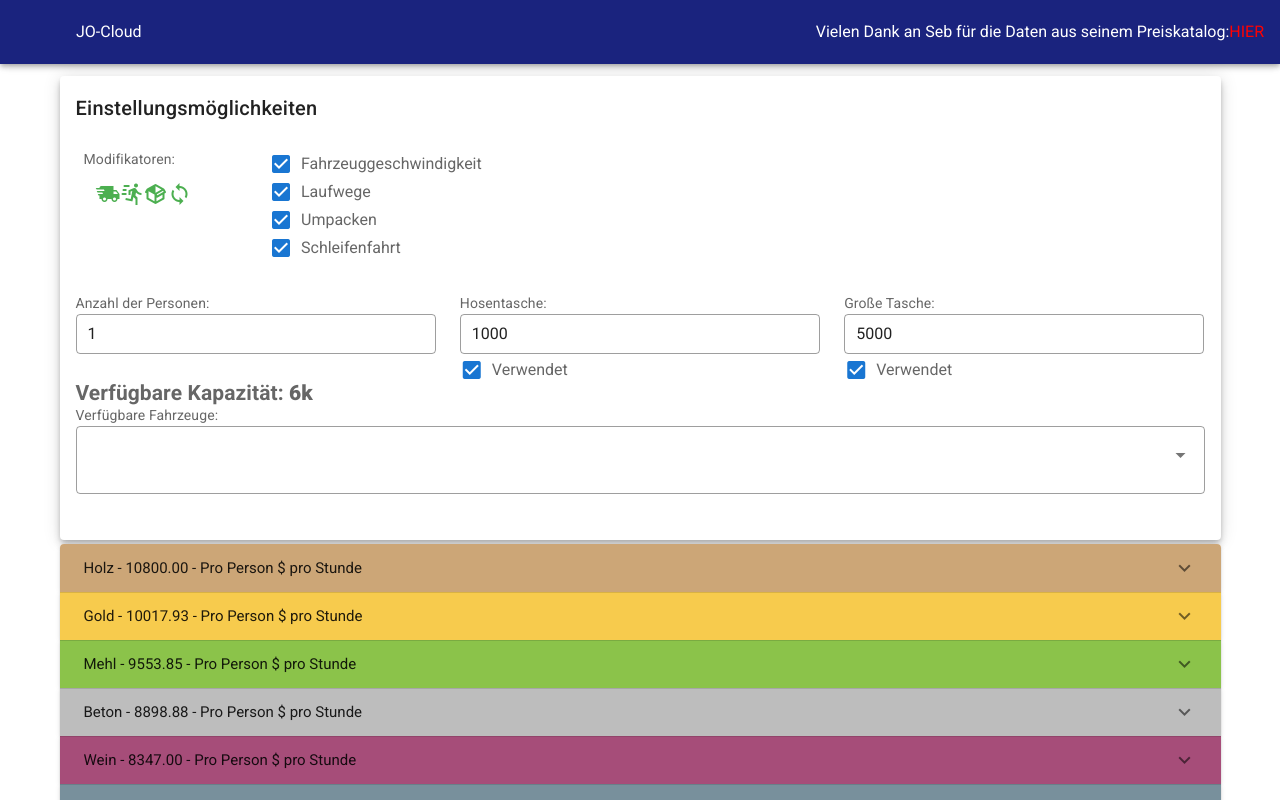
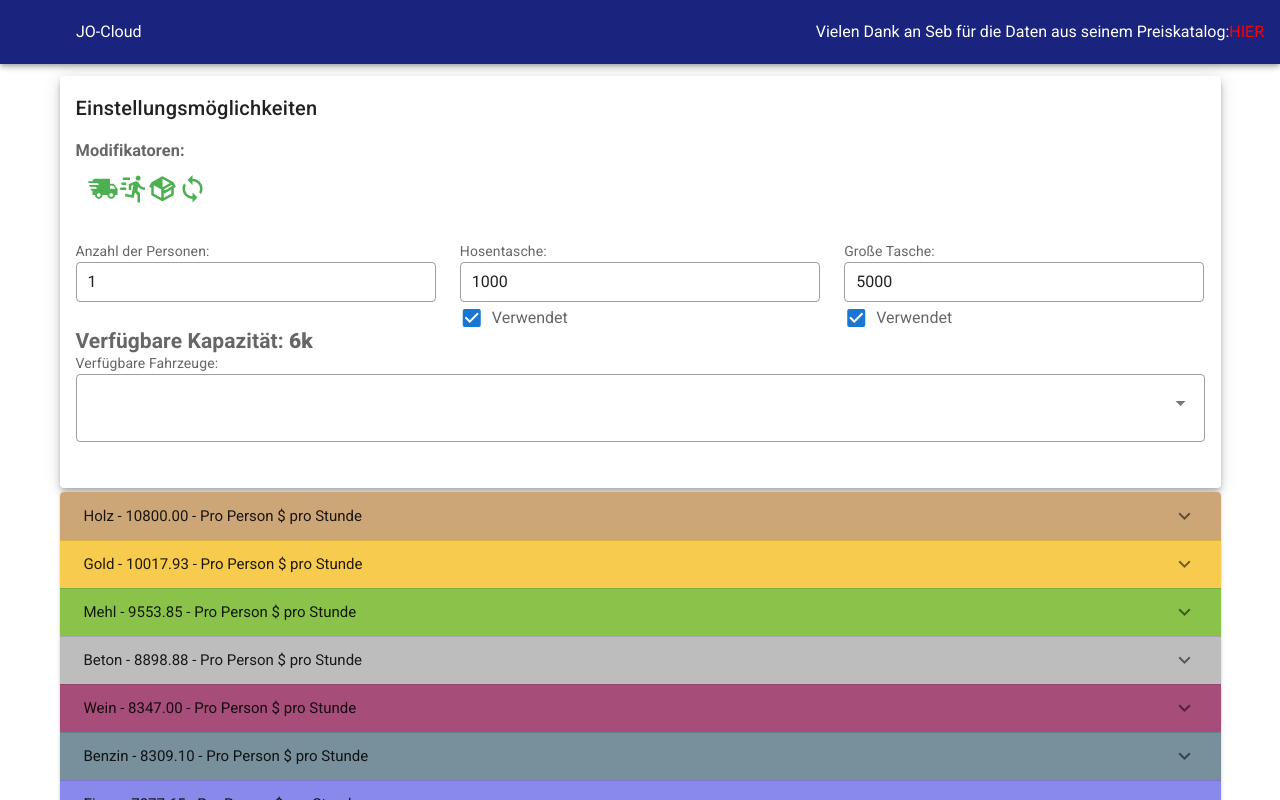
Before and after one commit to DaNeubi/ulifepreiskatalog, a Vue app: page / in a window 1280 px wide. Shown: the top 800 px of the page. Built offline with nearby package versions, Linux system fonts and the light colour scheme.

Commit message:
- design overhaul for the settings - car selection overhaul

```diff
--- a/src/views/Home.vue
+++ b/src/views/Home.vue
@@ -3,41 +3,43 @@
       <v-card class="mb-4" elevation="6">
         <v-card-title>Einstellungsmöglichkeiten</v-card-title>
         <v-card-text>
-        <v-row no-gutters class="pa-2">
-            <v-col cols="12" xs="12" sm="12" md="3" lg="2">
-                Modifikatoren:
-              <v-col xs="12" sm="12" md="12" lg="12" cols="12">
-                <v-tooltip bottom v-if="useVehicleSpeed">
+        <v-row no-gutters>
+            <v-col>
+                <h3>Modifikatoren:</h3>
+              <v-col>
+                <v-tooltip bottom>
                   <template v-slot:activator="{ on, attrs }">
-                    <v-icon v-on="on" v-bind="attrs" color="green">mdi-truck-fast</v-icon>
+                    <v-icon v-on="on" v-bind="attrs" :color="useVehicleSpeed ? 'green' : 'grey'"
+                            @click="useVehicleSpeed ? useVehicleSpeed = false : useVehicleSpeed = true"
+                            size="30">mdi-truck-fast</v-icon>
                   </template>
-                  <span><u>Fahrzeuggeschwindigkeit</u> wird mit einberechnet</span>
+                  <span><u>Fahrzeuggeschwindigkeit</u> wird {{useVehicleSpeed ? '' : 'nicht'}} mit einberechnet</span>
                 </v-tooltip>
-                <v-tooltip bottom v-if="useRunWays">
+                <v-tooltip bottom>
                   <template v-slot:activator="{ on, attrs }">
-                    <v-icon v-on="on" v-bind="attrs" color="green">mdi-run-fast</v-icon>
+                    <v-icon v-on="on" v-bind="attrs" :color="useRunWays ? 'green' : 'grey'"
+                            @click="useRunWays ? useRunWays = false : useRunWays = true"
+                            size="30">mdi-run-fast</v-icon>
                   </template>
-                  <span><u>Laufwege</u> werden mit einberechnet</span>
+                  <span><u>Laufwege</u> werden {{useRunWays ? '' : 'nicht'}} mit einberechnet</span>
                 </v-tooltip>
-                <v-tooltip bottom v-if="useUmpacken">
+                <v-tooltip bottom>
                   <template v-slot:activator="{ on, attrs }">
-                    <v-icon v-on="on" v-bind="attrs" color="green">mdi-package-variant</v-icon>
+                    <v-icon v-on="on" v-bind="attrs" :color="useUmpacken ? 'green' : 'grey'"
+                            @click="useUmpacken ? useUmpacken = false : useUmpacken = true"
+                            size="30">mdi-package-variant</v-icon>
                   </template>
-                  <span>Zeit für's <u>Umpacken</u> wird mit einberechnet</span>
+                  <span>Zeit für's <u>Umpacken</u> wird {{useUmpacken ? '' : 'nicht'}} mit einberechnet</span>
                 </v-tooltip>
-                <v-tooltip bottom v-if="useSchleifenfahrt">
+                <v-tooltip bottom>
                   <template v-slot:activator="{ on, attrs }">
-                    <v-icon v-on="on" v-bind="attrs" color="green">mdi-sync</v-icon>
+                    <v-icon v-on="on" v-bind="attrs" :color="useSchleifenfahrt ? 'green' : 'grey'"
+                            @click="useSchleifenfahrt ? useSchleifenfahrt = false : useSchleifenfahrt = true"
+                            size="30">mdi-sync</v-icon>
                   </template>
-                  <span><u>Schleifenfahrt</u> wird mit einberechnet. <u>Schleifenfahrt</u> ist der Weg vom Verkauf zurück zur 1. Station</span>
+                  <span><u>Schleifenfahrt</u> wird mit {{useSchleifenfahrt ? '' : 'nicht'}} einberechnet. <u>Schleifenfahrt</u> ist der Weg vom Verkauf zurück zur 1. Station</span>
                 </v-tooltip>
               </v-col>
-            </v-col>
-            <v-col cols="12" sm="12" xs="12" md="3" lg="3">
-              <v-checkbox hide-details v-model="useVehicleSpeed" class="ma-0" label="Fahrzeuggeschwindigkeit"/>
-              <v-checkbox hide-details v-model="useRunWays" class="ma-0" label="Laufwege"/>
-              <v-checkbox hide-details v-model="useUmpacken" class="ma-0" label="Umpacken"/>
-              <v-checkbox hide-details v-model="useSchleifenfahrt" class="ma-0" label="Schleifenfahrt"/>
             </v-col>
         </v-row>
         <v-row>
@@ -448,11 +450,10 @@ export default class Configurator extends Vue{
             break;
         }
       }
-      else{
+      else {
         this.currentlySelectedCars.push(currentVehicle);
         currentVehicle.amount++;
       }
-      console.log(this.currentlySelectedCars)
     }
 
 }
```
